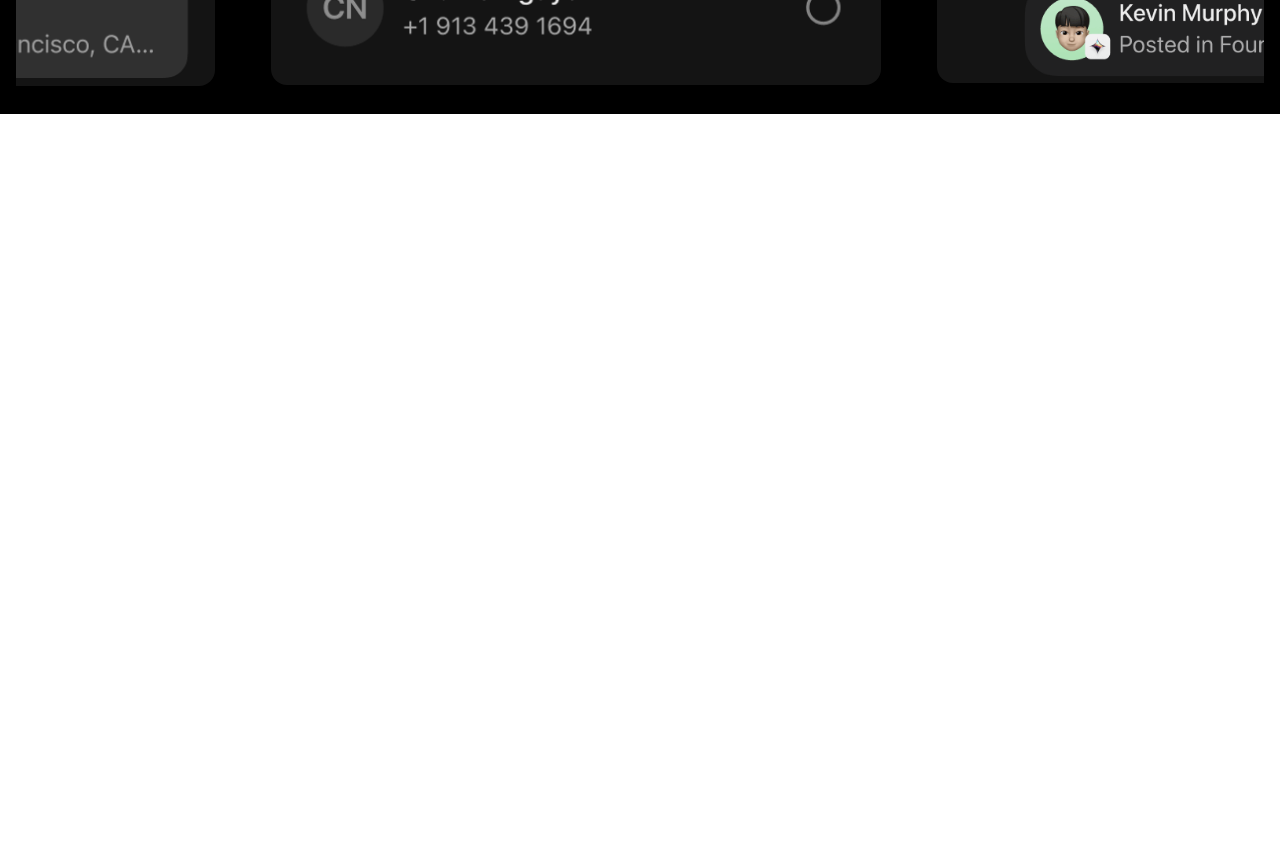
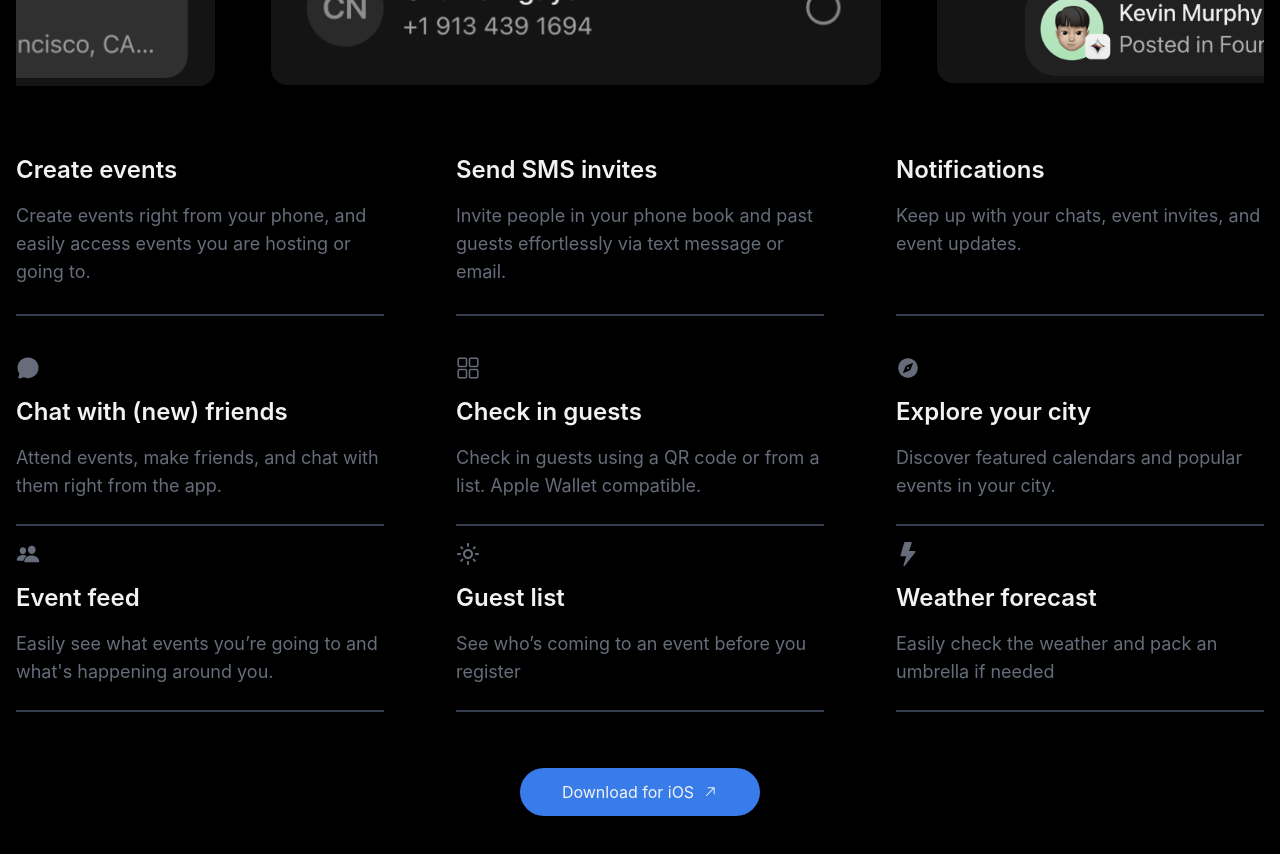
Before and after one commit to Ben-Genius/lumvent, a Next.js app: page /release in a window 1280 px wide. Shown: the part 2140-2994 px from the top of the page. Before the commit the page ends 2254 px from the top, so only its background shows below. Built offline with nearby package versions, Linux system fonts and the light colour scheme.

Commit message:
release page design progress

```diff
--- a/app/release/LumaList/index.tsx
+++ b/app/release/LumaList/index.tsx
@@ -4,6 +4,10 @@ import ios from '../../../public/images/iosbanner.png';
 import create from '../../../public/images/create.png';
 import invite from '../../../public/images/invite.png';
 import notify from '../../../public/images/notifications.png';
+import {iosAppList1, iosAppList2} from '../LumaList/iOsData';
+import IosListComponent from './iosListComponent';
+import IosListIcons from './iosListIcons';
+import { GoArrowUpRight } from "react-icons/go";
 
 const Index = () => {
   return (
@@ -25,8 +29,31 @@ const Index = () => {
       <Image src={notify} alt="iOs banner" className='object-cover my-3 rounded-2xl  bg-[rgba(48,48,48,0.45)] w-full md:w-[44rem] mx-auto'/>
 
       </div>
+      <div className='my-10 w-full md:flex items-center justify-between '>
+        {iosAppList1.map((item, index) => (
+          <div key={index}>
+          <IosListComponent title={item.title} para={item.para}/>
+          <hr className='border-[1px] border-gray-700'/>
+          </div>
+        ))}
+      </div>
+      <div className='w-full md:flex items-center justify-between sm:flex-wrap '>
+        {iosAppList2.map((list,index) => (
+          <div key={index}>
+            <IosListIcons icon={list.icon} title={list.title} para={list.para}/>
+            <hr className='border-[1px] border-gray-700 mb-4'/>
 
-    </div>
+          </div>
+        ))}
+      </div>
+<div className='flex py-3 px-4 gap-2 items-center justify-center rounded-3xl  bg-blue-500 my-10 max-w-[15rem] mx-auto'>
+<button className=' '> Download for iOS
+
+</button>
+<GoArrowUpRight />
+
+</div>
+     </div>
   )
 }
 
```
